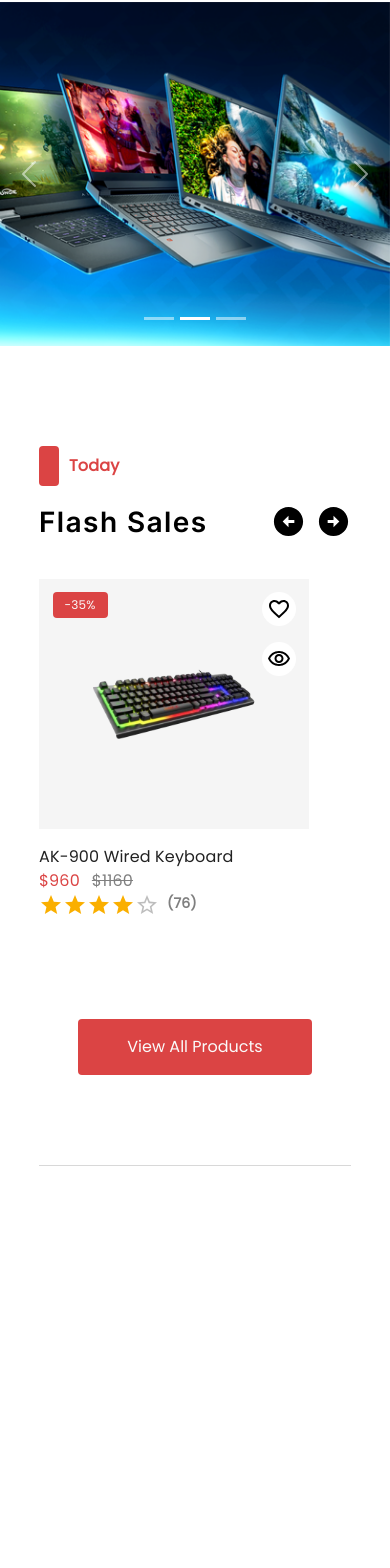
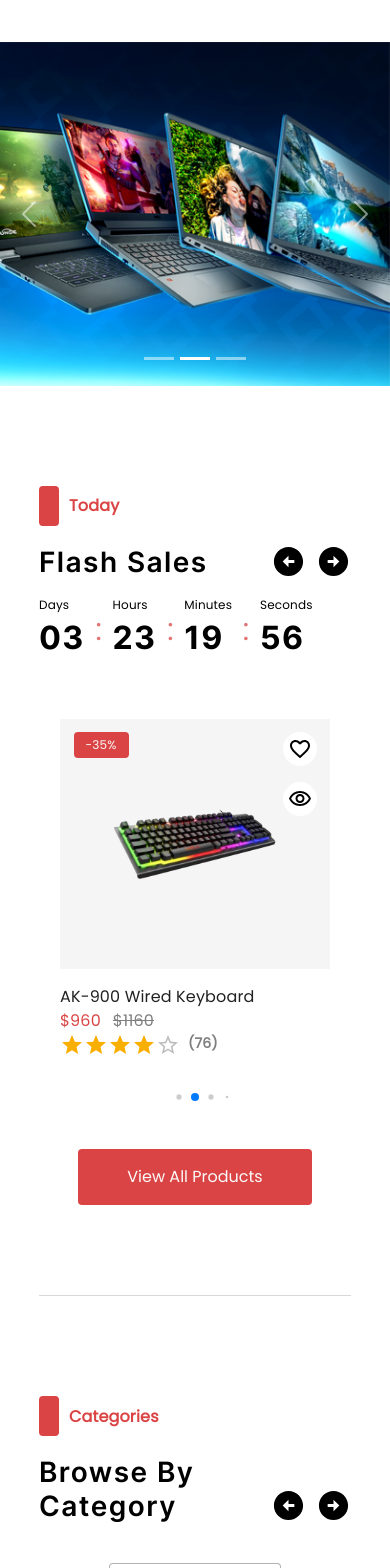
Before and after one commit to allessandrogomes/infinityshop-mall, a React (Vite) app: page / in a window 390 px wide. Shown: the part 367-1935 px from the top of the page. Before the commit the page ends 1533 px from the top, so only its background shows below. Built offline with nearby package versions, Linux system fonts and the light colour scheme; the HTML template or start-up script is replaced by a standard one.

Commit message:
Responsividade das sessões Flash Sales e Categories

```diff
--- a/src/App.tsx
+++ b/src/App.tsx
@@ -70,8 +70,8 @@ function App() {
           <CarroselPrincipal />
         </SessaoCategoriasECarrosel>
         <SessaoToday />
-        {/* <SessaoCategories />
-        <SessaoThisMonth />
+        <SessaoCategories />
+        {/* <SessaoThisMonth />
         <BannerDestaque nomeProduto='JBL' descricaoProduto='Enhance Your Music Experience' imagemProduto='/images/produtos/jbl.svg' />
         <SessaoOurProducts />
         <SessaoFeatured />
--- a/src/components/Main/SessaoCategories/index.tsx
+++ b/src/components/Main/SessaoCategories/index.tsx
@@ -1,7 +1,6 @@
 import Sessao from "../../shared/Containers/ContainerSessao";
 import Cabecalho from "../../shared/Containers/ContainerCabecalhoSessao";
 import TituloESubtituloSessao from "../../shared/Containers/ContainerCabecalhoSessao/TituloESubtituloSessao";
-import Categorias from "../../shared/Containers/ContainerProdutosSessao";
 import CardCategoria from "./CardCategoria"
 import PhoneIphoneIcon from '@mui/icons-material/PhoneIphone';
 import DesktopWindowsOutlinedIcon from '@mui/icons-material/DesktopWindowsOutlined';
@@ -12,40 +11,75 @@ import SportsEsportsOutlinedIcon from '@mui/icons-material/SportsEsportsOutlined
 import { Divider } from "@mui/material"
 import SetasSessao from "../../shared/Buttons/SetasSessao";
 
+import SwiperCore from 'swiper'
+import { Swiper, SwiperSlide } from 'swiper/react';
+import { Navigation, Autoplay, Pagination } from 'swiper/modules';
+import swiperSlideCss from '../shared/swiperSlideCss'
+
+SwiperCore.use([Navigation, Autoplay, Pagination]);
 
 const SessaoCategories = () => {
     return (
         <Sessao>
             <Cabecalho>
                 <TituloESubtituloSessao titulo="Categories" subtitulo="Browse By Category" />
-                <SetasSessao />
+                <SetasSessao nomeSessao="categories" />
             </Cabecalho>
-            <Categorias>
+            <Swiper
+                navigation={{
+                    nextEl: '.swiper-button-next.categories',
+                    prevEl: '.swiper-button-prev.categories',
+                }}
+                spaceBetween={10}
+                pagination={{ clickable: true, dynamicBullets: true }}
+                style={{ paddingBottom: '40px', width: '100%' }}
+                breakpoints={{
+                    320: { slidesPerView: 1, },
+                    500: { slidesPerView: 2 },
+                    730: { slidesPerView: 3 },
+                    1090: { slidesPerView: 4 },
+                    1440: { slidesPerView: 5 },
+                    2560: { slidesPerView: 6 }
+                }}
+                autoplay={{ delay: 3000 }}
+            >
+                <SwiperSlide style={swiperSlideCss}>
                     <CardCategoria
                         imagem={<PhoneIphoneIcon style={{ width: '100%', height: '100%' }} />}
                         texto="Phones"
                     />
+                </SwiperSlide>
+                <SwiperSlide style={swiperSlideCss}>
                     <CardCategoria
                         imagem={<DesktopWindowsOutlinedIcon style={{ width: '100%', height: '100%' }} />}
                         texto="Computers"
                     />
+                </SwiperSlide>
+                <SwiperSlide style={swiperSlideCss}>
                     <CardCategoria
                         imagem={<WatchOutlinedIcon style={{ width: '100%', height: '100%' }} />}
                         texto="SmartWatch"
                     />
+                </SwiperSlide>
+                <SwiperSlide style={swiperSlideCss}>
                     <CardCategoria
                         imagem={<CameraAltOutlinedIcon style={{ width: '100%', height: '100%' }} />}
                         texto="Camera"
                     />
+                </SwiperSlide>
+                <SwiperSlide style={swiperSlideCss}>
                     <CardCategoria
                         imagem={<HeadphonesOutlinedIcon style={{ width: '100%', height: '100%' }} />}
                         texto="HeadPhones"
                     />
+                </SwiperSlide>
+                <SwiperSlide style={swiperSlideCss}>
                     <CardCategoria
                         imagem={<SportsEsportsOutlinedIcon style={{ width: '100%', height: '100%' }} />}
                         texto="Gaming"
                     />
-            </Categorias>
+                </SwiperSlide>
+            </Swiper>
             <Divider sx={{ backgroundColor: '#000', opacity: '0.15', marginTop: '50px' }} />
         </Sessao>
     )
--- a/src/components/Main/SessaoToday/Cronometro/index.tsx
+++ b/src/components/Main/SessaoToday/Cronometro/index.tsx
@@ -9,6 +9,11 @@ const Container = styled.div`
     div {
         display: flex;
         flex-direction: column;
+    }
+
+    @media screen and (max-width: 768px) {
+        position: absolute;
+        top: 110px;
     }
 `
 
--- a/src/components/Main/SessaoToday/index.tsx
+++ b/src/components/Main/SessaoToday/index.tsx
@@ -2,7 +2,6 @@ import Sessao from "../../shared/Containers/ContainerSessao"
 import Cabecalho from "../../shared/Containers/ContainerCabecalhoSessao"
 import TituloESubtituloSessao from "../../shared/Containers/ContainerCabecalhoSessao/TituloESubtituloSessao"
 import Cronometro from "./Cronometro"
-import Produtos from "../../shared/Containers/ContainerProdutosSessao"
 import CardProduto from "../../shared/Containers/ContainerProdutosSessao/CardProduto"
 import { Divider } from "@mui/material"
 import SetasSessao from "../../shared/Buttons/SetasSessao"
@@ -10,40 +9,45 @@ import BtnVerTodosProdutos from "../../shared/Buttons/BtnVerTodosProdutos"
 
 import SwiperCore from 'swiper'
 import { Swiper, SwiperSlide } from 'swiper/react';
-import { Navigation, Autoplay } from 'swiper/modules';
+import { Navigation, Autoplay, Pagination } from 'swiper/modules';
+import swiperSlideCss from '../shared/swiperSlideCss'
+import styled from "styled-components"
 
-SwiperCore.use([Navigation, Autoplay]);
+SwiperCore.use([Navigation, Autoplay, Pagination]);
+
+const DivGenerica = styled.div`
+    @media screen and (max-width: 768px) {
+        margin-top: 100px;
+    }
+`
 
 const SessaoToday = () => {
     return (
         <Sessao>
             <Cabecalho>
                 <TituloESubtituloSessao titulo="Today" subtitulo="Flash Sales" />
-                {/* <Cronometro /> */}
-                <SetasSessao />
+                <Cronometro />
+                <SetasSessao nomeSessao="flash-sales" />
             </Cabecalho>
-            <Produtos>
+            <DivGenerica>
                 <Swiper
                     navigation={{
                         nextEl: '.swiper-button-next.flash-sales',
                         prevEl: '.swiper-button-prev.flash-sales',
                     }}
                     spaceBetween={10}
-
+                    pagination={{ clickable: true, dynamicBullets: true }}
+                    style={{ paddingBottom: '40px', width: '100%' }}
                     breakpoints={{
-                        320: {
-                            slidesPerView: 1,
-                        },
-                        730: {slidesPerView: 2},
-                        1090: {slidesPerView: 3},
-                        1440: {
-                            slidesPerView: 4
-                        }
+                        320: { slidesPerView: 1, },
+                        730: { slidesPerView: 2 },
+                        1090: { slidesPerView: 3 },
+                        1440: { slidesPerView: 4 },
+                        2560: { slidesPerView: 5 }
                     }}
-                    slidesPerView={4}
                     autoplay={{ delay: 3000 }}
                 >
-                    <SwiperSlide>
+                    <SwiperSlide style={swiperSlideCss}>
                         <CardProduto
                             desconto={40}
                             imagem="/images/produtos/controle-video-game.svg"
@@ -54,7 +58,7 @@ const SessaoToday = () => {
                             quantidadeAvaliacoes={88}
                         />
                     </SwiperSlide>
-                    <SwiperSlide>
+                    <SwiperSlide style={swiperSlideCss}>
                         <CardProduto
                             desconto={35}
                             imagem="/images/produtos/teclado-gamer.svg"
@@ -65,7 +69,7 @@ const SessaoToday = () => {
                             quantidadeAvaliacoes={76}
                         />
                     </SwiperSlide>
-                    <SwiperSlide>
+                    <SwiperSlide style={swiperSlideCss}>
                         <CardProduto
                             desconto={30}
                             imagem="/images/produtos/monitor-gamer.svg"
@@ -76,7 +80,7 @@ const SessaoToday = () => {
                             quantidadeAvaliacoes={99}
                         />
                     </SwiperSlide>
-                    <SwiperSlide>
+                    <SwiperSlide style={swiperSlideCss}>
                         <CardProduto
                             desconto={40}
                             imagem="/images/produtos/poltrona.svg"
@@ -87,7 +91,7 @@ const SessaoToday = () => {
                             quantidadeAvaliacoes={99}
                         />
                     </SwiperSlide>
-                    <SwiperSlide>
+                    <SwiperSlide style={swiperSlideCss}>
                         <CardProduto
                             desconto={35}
                             imagem="/images/produtos/teclado-gamer.svg"
@@ -98,7 +102,7 @@ const SessaoToday = () => {
                             quantidadeAvaliacoes={76}
                         />
                     </SwiperSlide>
-                    <SwiperSlide>
+                    <SwiperSlide style={swiperSlideCss}>
                         <CardProduto
                             desconto={40}
                             imagem="/images/produtos/controle-video-game.svg"
@@ -109,7 +113,7 @@ const SessaoToday = () => {
                             quantidadeAvaliacoes={88}
                         />
                     </SwiperSlide>
-                    <SwiperSlide>
+                    <SwiperSlide style={swiperSlideCss}>
                         <CardProduto
                             desconto={30}
                             imagem="/images/produtos/monitor-gamer.svg"
@@ -121,7 +125,8 @@ const SessaoToday = () => {
                         />
                     </SwiperSlide>
                 </Swiper>
-            </Produtos>
+            </DivGenerica>
+
             <BtnVerTodosProdutos texto="View All Products" />
             <Divider sx={{ backgroundColor: '#000', opacity: '0.15', marginTop: '50px' }} />
         </Sessao>
--- /dev/null
+++ b/src/components/Main/shared/swiperSlideCss/index.tsx
@@ -0,0 +1,7 @@
+const SwiperSlideCss = {
+    display: 'flex',
+    alignItems: 'center',
+    justifyContent: 'center'
+}
+
+export default SwiperSlideCss
--- a/src/components/shared/Buttons/BtnVerTodosProdutos/index.tsx
+++ b/src/components/shared/Buttons/BtnVerTodosProdutos/index.tsx
@@ -10,7 +10,7 @@ const Btn = styled.button`
     font-weight: 500;
     font-family: 'Poppins';
     border: none;
-    margin: 50px auto 0 auto;
+    margin: 0px auto 0 auto;
 `
 
 interface BtnVerTodosProdutosProps {
--- a/src/components/shared/Buttons/SetasSessao/index.tsx
+++ b/src/components/shared/Buttons/SetasSessao/index.tsx
@@ -8,11 +8,25 @@ const Div = styled.div`
     position: initial;
 `
 
-const SetasSessao = () => {
+interface PropsSetasSessao {
+    nomeSessao: string
+}
+
+const SetasSessao = ({ nomeSessao }: PropsSetasSessao) => {
     return (
         <Div>
-            <ArrowCircleLeftIcon style={{ position: 'initial', fill: 'initial' }} className="swiper-button-prev flash-sales" fontSize="large" sx={{ cursor: 'pointer' }} />
-            <ArrowCircleRightIcon style={{ position: 'initial', fill: 'initial' }} className="swiper-button-next flash-sales" fontSize="large" sx={{ cursor: 'pointer' }} />
+            <ArrowCircleLeftIcon
+                style={{ position: 'initial', fill: 'initial' }}
+                className={`swiper-button-prev ${nomeSessao}`}
+                fontSize="large"
+                sx={{ cursor: 'pointer' }}
+            />
+            <ArrowCircleRightIcon
+                style={{ position: 'initial', fill: 'initial' }}
+                className={`swiper-button-next ${nomeSessao}`}
+                fontSize="large"
+                sx={{ cursor: 'pointer' }}
+            />
         </Div>
     )
 }
--- a/src/components/shared/Containers/ContainerCabecalhoSessao/TituloESubtituloSessao/index.tsx
+++ b/src/components/shared/Containers/ContainerCabecalhoSessao/TituloESubtituloSessao/index.tsx
@@ -32,7 +32,7 @@ const Container = styled.div`
         color: #000;
         letter-spacing: 1.44px;
         margin: 0;
-        width: max-content;
+        width: 100%;
 
         @media screen and (max-width: 768px) {
             font-size: 1.75rem;
--- a/src/components/shared/Containers/ContainerSessao/index.tsx
+++ b/src/components/shared/Containers/ContainerSessao/index.tsx
@@ -6,6 +6,7 @@ const Sessao = styled.section`
     flex-direction: column;
     width: 80vw;
     gap: 40px;
+    position: relative;
 `
 
 export default Sessao
```
Also changed, not shown: src/components/Main/CategoriasMobile/index.tsx (+8 -1 lines). Lines whose indentation alone changed are shown as unchanged.
